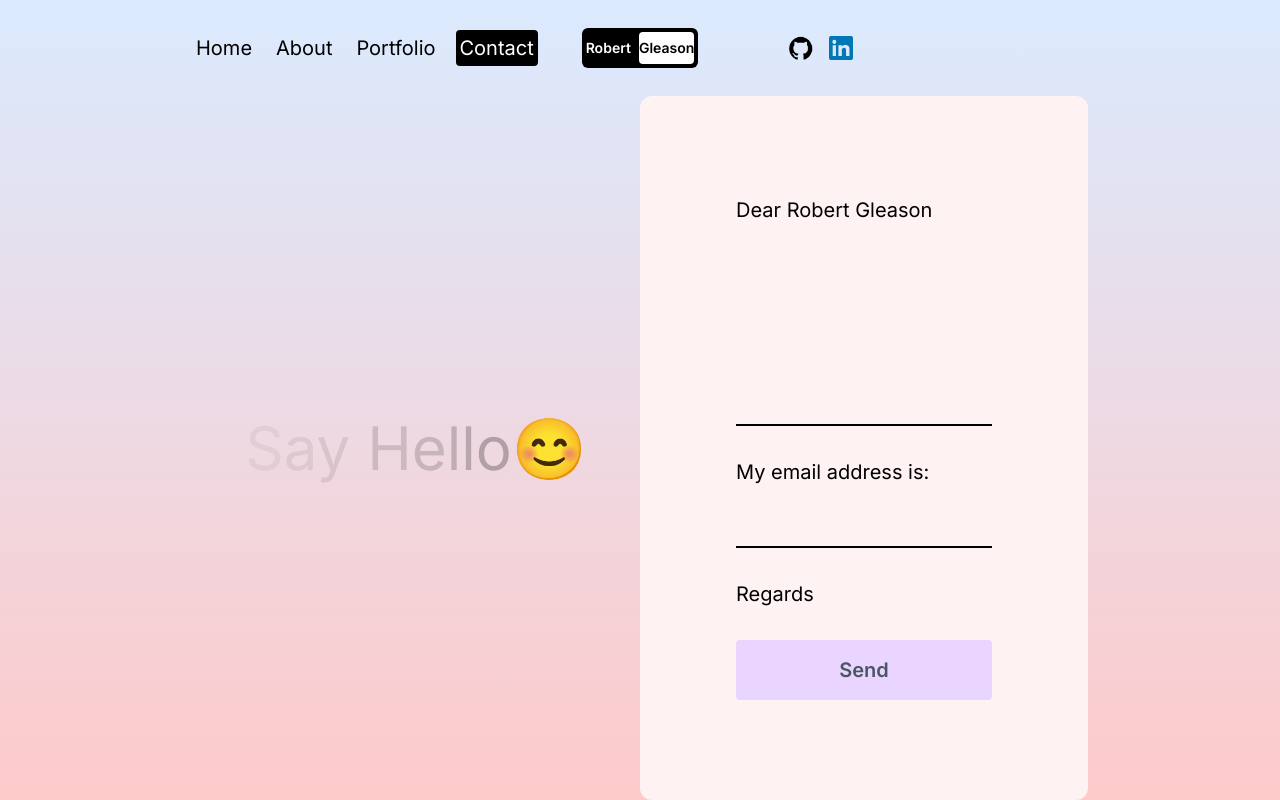
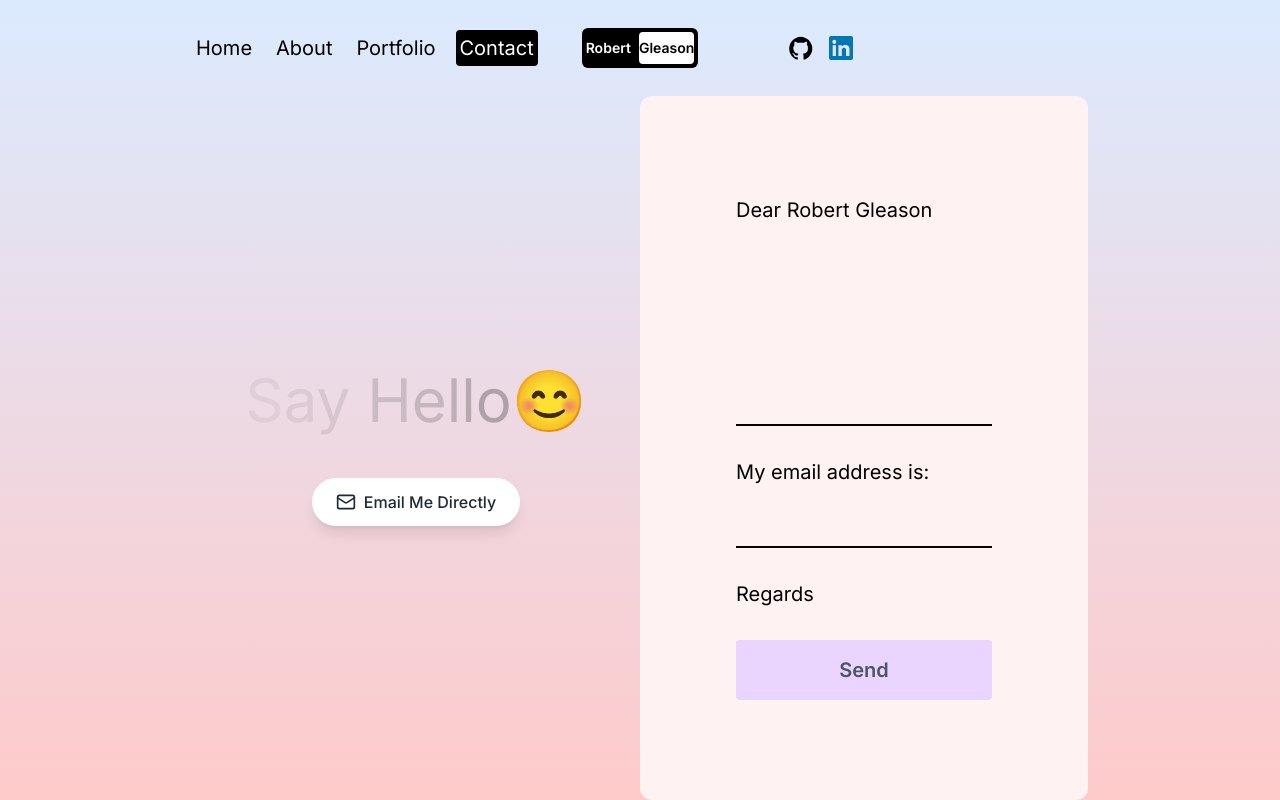
Before and after one commit to Epiq122/next-portfolio, a Next.js app: page /contact in a window 1280 px wide. Built offline with nearby package versions, Linux system fonts and the light colour scheme.

Commit message:
added email link button

```diff
--- a/src/app/contact/page.jsx
+++ b/src/app/contact/page.jsx
@@ -1,6 +1,7 @@
 'use client';
 import { motion } from 'framer-motion';
 import { useRef, useState } from 'react';
+import { Mail } from 'lucide-react';
 import emailjs from '@emailjs/browser';
 
 const ContactPage = () => {
@@ -45,8 +46,8 @@ const ContactPage = () => {
     const suspiciousPatterns = [
       /<script>/i,
       /javascript:/i,
-      /on\w+=/i, // inline event handlers
-      /data:/i, // data URLs
+      /on\w+=/i,
+      /data:/i,
       /vbscript:/i,
       /expression\(/i,
       /url\(/i,
@@ -124,8 +125,8 @@ const ContactPage = () => {
     >
       <div className='h-full flex flex-col lg:flex-row px-4 sm:px-8 md:px-12 lg:px-20 xl:px-48'>
         {/* TEXT CONTAINER */}
-        <div className='h-1/2 lg:h-full lg:w-1/2 flex items-center justify-center text-6xl'>
-          <div>
+        <div className='h-1/2 lg:h-full lg:w-1/2 flex flex-col items-center justify-center'>
+          <div className='text-6xl mb-8'>
             {text.split('').map((letter, index) => (
               <motion.span
                 key={index}
@@ -142,6 +143,15 @@ const ContactPage = () => {
             ))}
             😊
           </div>
+
+          {/* Gmail Link */}
+          <a
+            href='mailto:robgleasonjobs122@gmail.com'
+            className='flex items-center gap-2 bg-white text-gray-800 px-6 py-3 rounded-full shadow-lg hover:shadow-xl transition-all duration-300 hover:scale-105 mt-4'
+          >
+            <Mail className='w-5 h-5' />
+            <span className='font-medium'>Email Me Directly</span>
+          </a>
         </div>
 
         <form
@@ -157,7 +167,7 @@ const ContactPage = () => {
                 validationErrors.message ? 'border-red-500' : ''
               }`}
               name='user_message'
-              maxLength={1000} // Limit message length
+              maxLength={1000}
             />
             {validationErrors.message && (
               <span className='text-red-500 text-sm mt-1'>
@@ -174,7 +184,7 @@ const ContactPage = () => {
               className={`bg-transparent border-b-2 border-b-black outline-none ${
                 validationErrors.email ? 'border-red-500' : ''
               }`}
-              maxLength={100} // Limit email length
+              maxLength={100}
             />
             {validationErrors.email && (
               <span className='text-red-500 text-sm mt-1'>
@@ -184,7 +194,7 @@ const ContactPage = () => {
           </div>
 
           <span>Regards</span>
-          <button className='bg-purple-200 rounded font-semibold text-gray-600 p-4'>
+          <button className='bg-purple-200 rounded font-semibold text-gray-600 p-4 hover:bg-purple-300 transition-colors duration-300'>
             Send
           </button>
 
```
